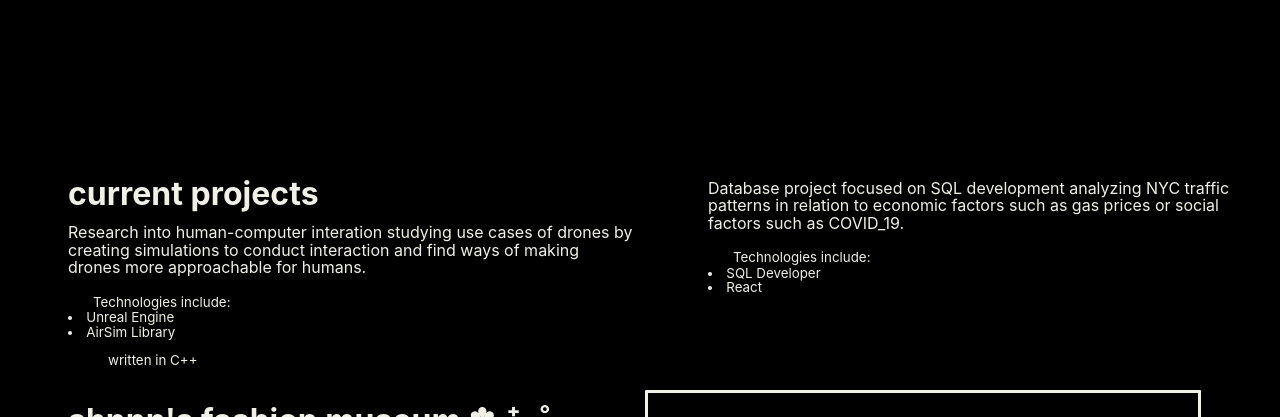
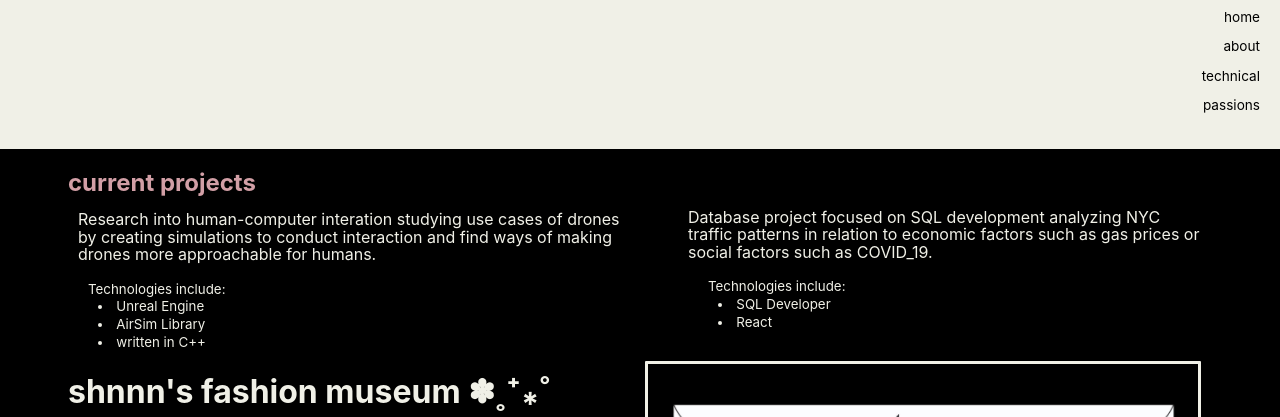
Before and after one commit to shannonharrison118/shnnnldn, a React (Create React App) app: page /technical in a window 1280 px wide. Shown: the top 417 px of the page. Built offline with nearby package versions, Linux system fonts and the light colour scheme.

Commit message:
nav update

```diff
--- a/src/pages/tech.css
+++ b/src/pages/tech.css
@@ -38,9 +38,34 @@
     margin-top: 10px;
 }
 
-#nl > a{
-    color: rgb(240, 240, 231) !important;
-    text-decoration: none;
+#hug{
+    background-color:rgb(240, 240, 231);
+    color: #000000;
+    margin-top: -30px;
+    padding-top: 20px;
+}
+#curr > h2{
+    color: #d29fa6;
+}
+#curr > p{
+    margin-left : 10px;
+}
+#curr > small{
+    margin-left: 20px;
+}
+#curr > small > li{
+    margin-left: 30px;
+}
+#curr2{
+    margin-top: 55px;
+    margin-left: -20px;
+    margin-right: 70px;
+}
+#curr2 > small{
+    margin-left: 20px;
+}
+#curr2 > small > li{
+    margin-left: 30px;
 }
 
 #row > #column > img, #gelee{
--- a/src/pages/tech.js
+++ b/src/pages/tech.js
@@ -25,34 +25,40 @@ import sound from '../pictures/soundgeeks.png';
 function Tech() {
     return(
         <div className = "Tech">
-            <Navbar id="nl"/>
+            <div id="hug">
+                <Navbar />
                 <br></br>
                 <br></br>
                 <br></br>
                 <br></br>
                 <br></br>
                 <br></br>
+            </div>
             <div id="row">
                 <div id="column">
                     <div id="text">
-                        <h1>current projects</h1>
+                        <div id="curr">
+                        <h2>current projects</h2>
                         <p>Research into human-computer interation studying use cases of drones by creating simulations
                             to conduct interaction and find ways of making drones more approachable for humans.</p>
                         <small>Technologies include:
                             <li>Unreal Engine</li>
                             <li>AirSim Library</li>
-                            <ul>written in C++</ul>
+                            <li>written in C++</li>
                         </small>
+                        </div>
                     </div>
                 </div>
                 <div id="column">
                     <div id="text">
+                        <div id="curr2">
                             <p>Database project focused on SQL development analyzing NYC traffic patterns in relation to
                                 economic factors such as gas prices or social factors such as COVID_19.</p>
                             <small>Technologies include:
                                 <li>SQL Developer</li>
                                 <li>React</li>
                             </small>
+                        </div>
                     </div>
                 </div>
             </div>
```
Lines whose indentation alone changed are shown as unchanged.
